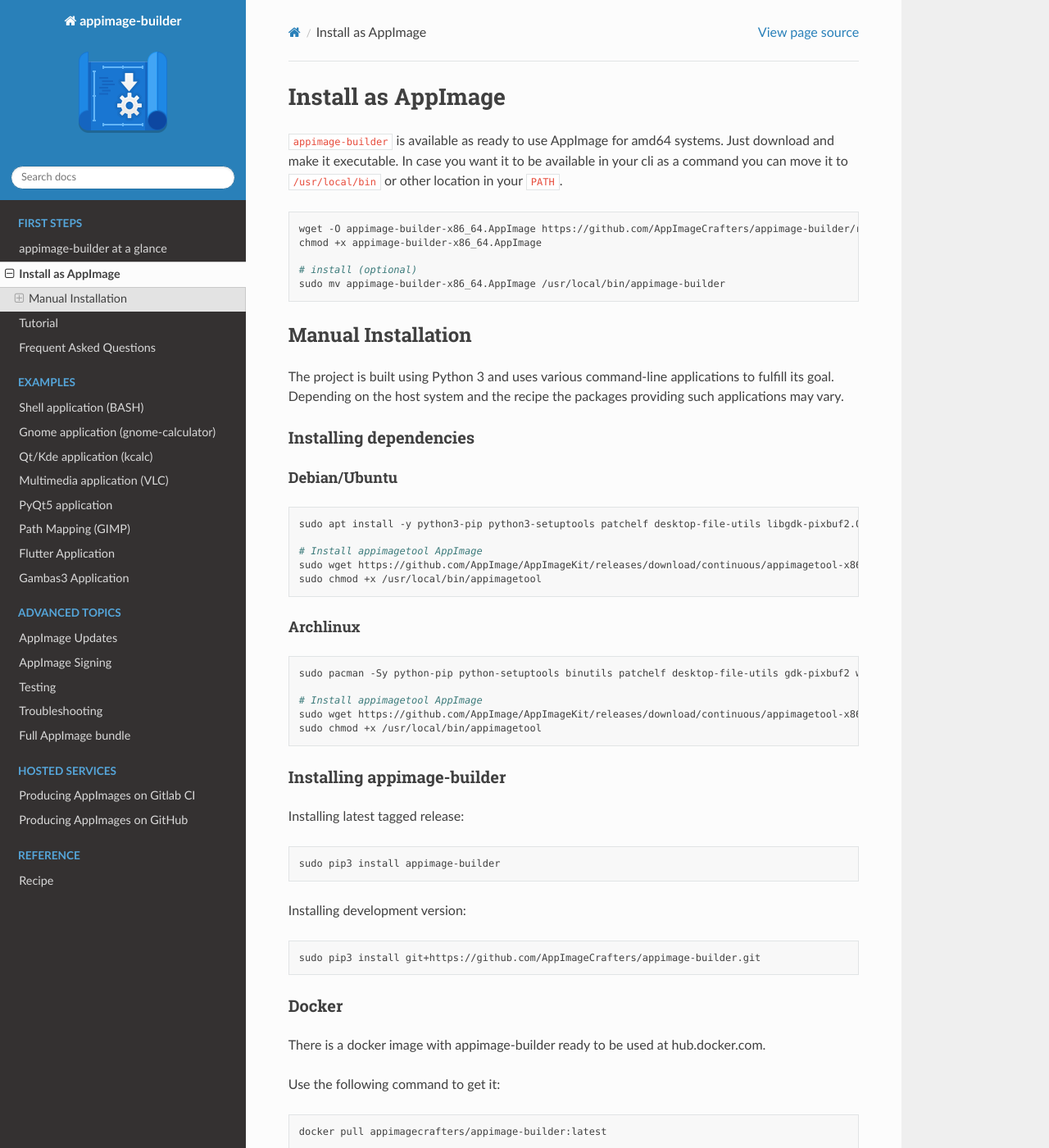
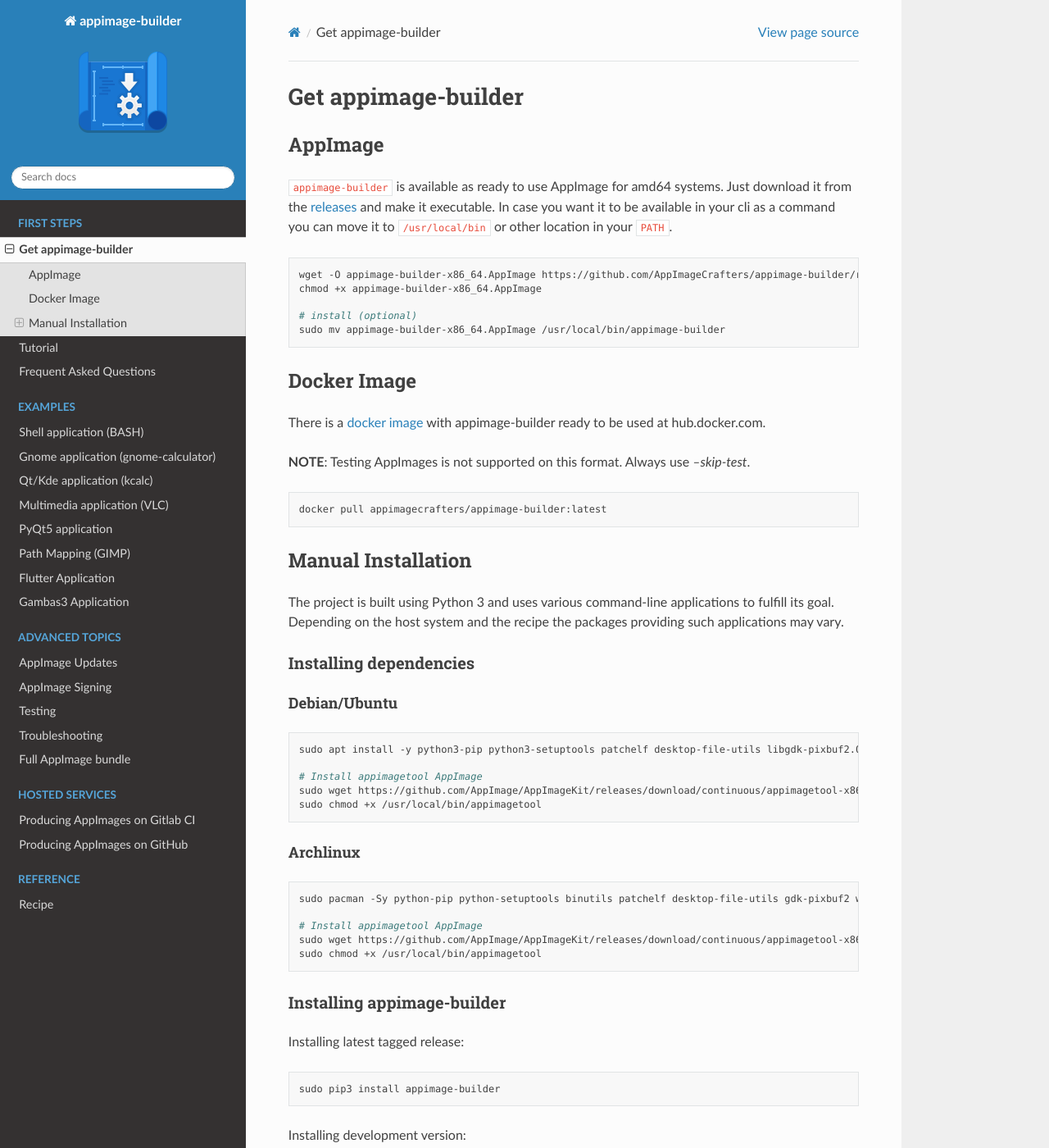
Before and after one commit to AppImageCrafters/appimage-builder-docs, a Sphinx documentation site: the page built from source/intro/install.rst, in a window 1280 px wide and 1400 px high. Shown: the whole window at 82% size. Built offline with Sphinx 7.4.7 and the Read the Docs theme 2.0.0, drawn with Linux system fonts in a browser that asks for light colours.

Commit message:
Update first steps with new installation instructions and removing the overview

```diff
--- a/source/index.rst
+++ b/source/index.rst
@@ -45,13 +45,9 @@ First steps
    :caption: First steps
    :hidden:
 
-   intro/overview
    intro/install
    intro/tutorial
    faq
-
-:doc:`intro/overview`
-    Understand what `appimage-builder` is and how it can help you.
 
 :doc:`intro/install`
     Get `appimage-builder` installed on your computer.
--- a/source/intro/install.rst
+++ b/source/intro/install.rst
@@ -1,13 +1,18 @@
 .. _intro-install:
 
-===================
-Install as AppImage
-===================
+====================
+Get appimage-builder
+====================
 
-``appimage-builder`` is available as ready to use AppImage for amd64 systems. Just download and make it executable.
-In case you want it to be available in your cli as a command you can move it to ``/usr/local/bin`` or other location
+""""""""
+AppImage
+""""""""
+
+``appimage-builder`` is available as ready to use AppImage for amd64 systems. Just download it from the `releases`_ and
+make it executable. In case you want it to be available in your cli as a command you can move it to ``/usr/local/bin`` or other location
 in your ``PATH``.
 
+.. _releases: https://github.com/AppImageCrafters/appimage-builder/releases
 
 .. code-block:: shell
 
@@ -17,6 +22,20 @@ in your ``PATH``.
     # install (optional)
     sudo mv appimage-builder-x86_64.AppImage /usr/local/bin/appimage-builder
 
+
+""""""""""""
+Docker Image
+""""""""""""
+
+There is a `docker image`_ with appimage-builder ready to be used at hub.docker.com.
+
+**NOTE**: Testing AppImages is not supported on this format. Always use `--skip-test`.
+
+.. _docker image: https://hub.docker.com/r/appimagecrafters/appimage-builder
+
+.. code-block:: shell
+
+    docker pull appimagecrafters/appimage-builder:latest
 
 """""""""""""""""""
 Manual Installation
@@ -68,18 +87,6 @@ Installing development version:
 
     sudo pip3 install git+https://github.com/AppImageCrafters/appimage-builder.git
 
-------
-Docker
-------
-
-There is a docker image with appimage-builder ready to be used at hub.docker.com.
-
-Use the following command to get it:
-
-.. code-block:: shell
-
-    docker pull appimagecrafters/appimage-builder:latest
-
 
 Install appimagetool
 --------------------
```
Also changed, not shown: source/intro/overview.rst (deleted, +0 -154 lines).
